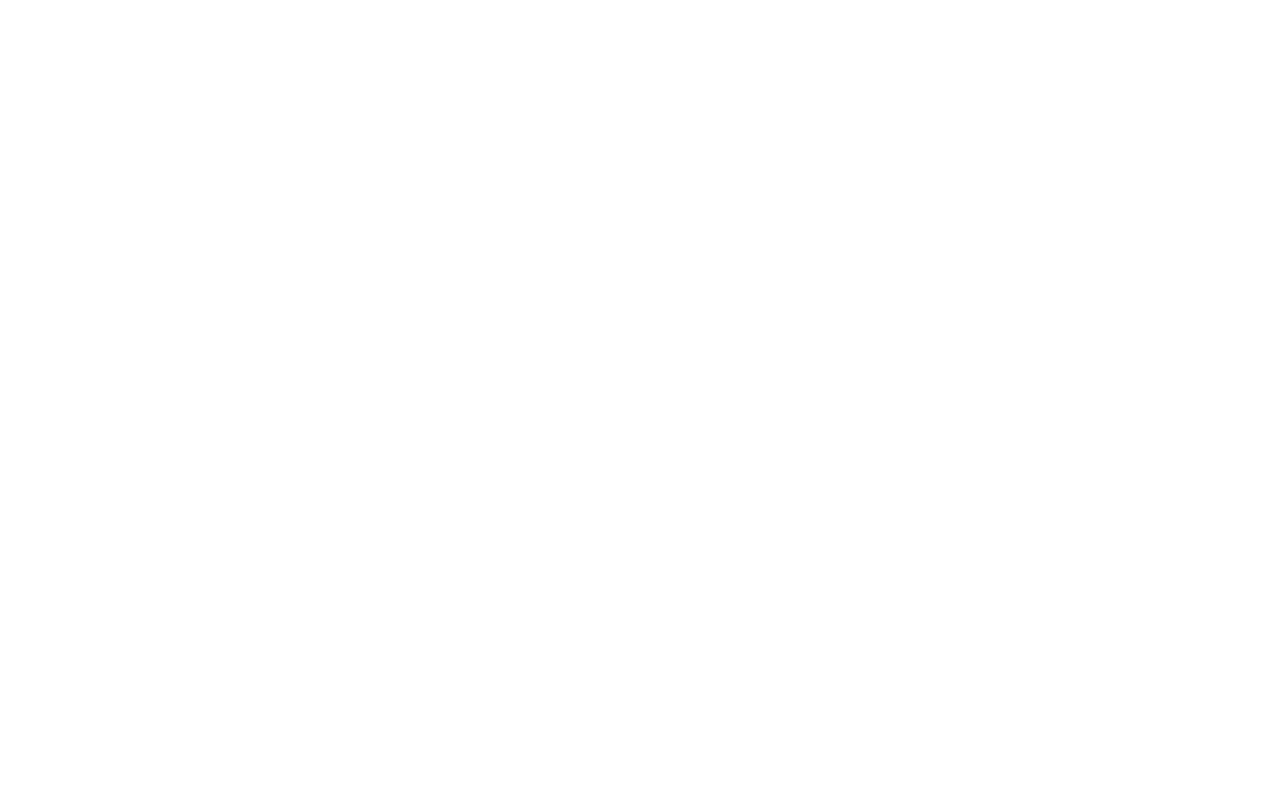
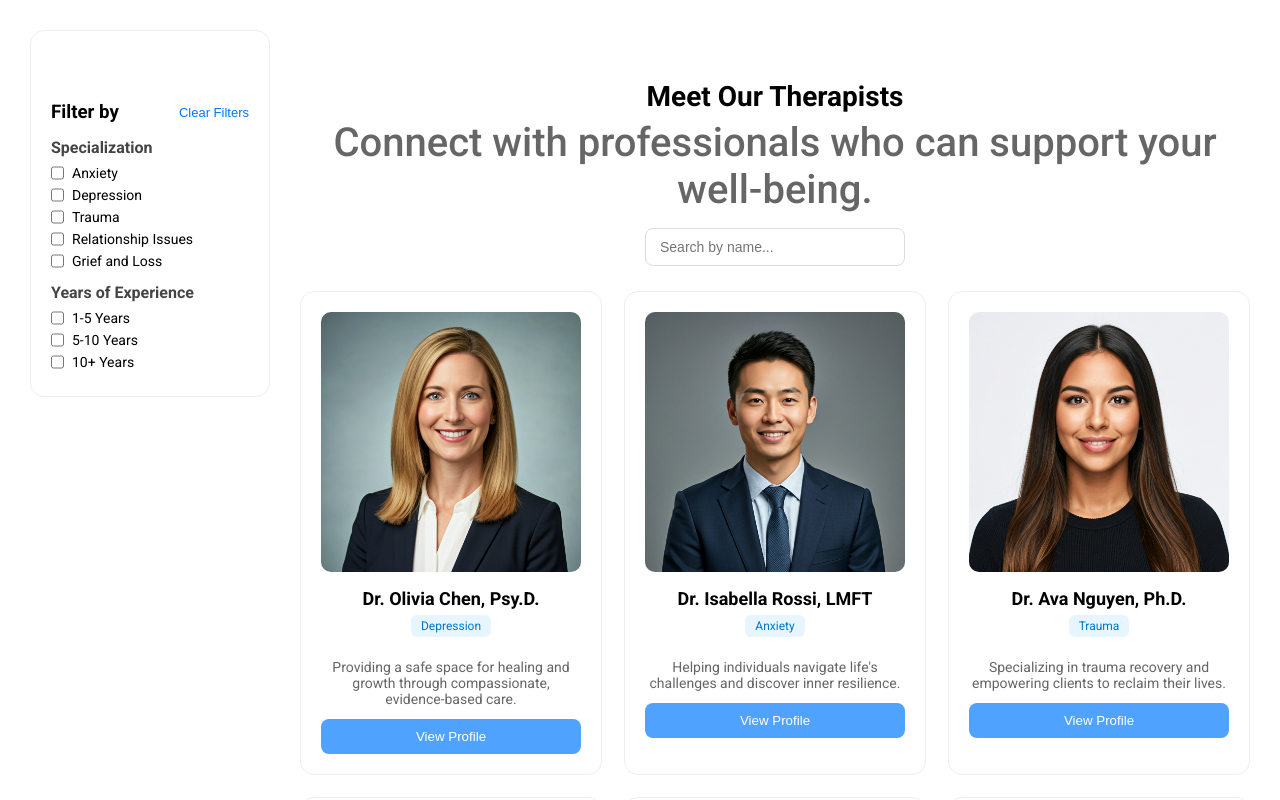
Before and after one commit to shamiljafarov/nexusmind, a React (Vite) app: page /psychologists in a window 1280 px wide. Before the commit this address had no page. Shown: the top 800 px of the page. Built offline with nearby package versions, Linux system fonts and the light colour scheme.

Commit message:
therapist-page

```diff
--- a/src/App.jsx
+++ b/src/App.jsx
@@ -4,6 +4,7 @@ import Login from './Pages/Login/Login'
 import MainPage from './Pages/Main/MainPage'
 import HowWorks from './Components/HowItWorks/HowItWorks'
 import AboutUs from './Pages/AboutUs/AboutUs'
+import TherapistsPage from './Pages/Therapists/TherapistsPage'
 
 function App() {
   return (
@@ -12,6 +13,7 @@ function App() {
         <Route path='/' element={<MainPage />} />
         <Route path='/login' element={<Login />} />
         <Route path='/about' element={<AboutUs/>}/>
+        <Route path='/psychologists' element={<TherapistsPage/>}/>
       </Routes>
     </>)
 }
--- /dev/null
+++ b/src/Components/Filters/Filters.jsx
@@ -0,0 +1,61 @@
+import React from "react";
+import "./Filters.scss";
+
+export default function Filters({ filters, setFilters }) {
+  const toggle = (key, value) => {
+    const arr = filters[key];
+    const updated = arr.includes(value)
+      ? arr.filter((v) => v !== value)
+      : [...arr, value];
+
+    setFilters({ ...filters, [key]: updated });
+  };
+
+  const clearAll = () =>
+    setFilters({ specialization: [], years: [], search: "" });
+
+  return (
+    <div className="filters">
+      <div className="header">
+        <h3>Filter by</h3>
+        <button onClick={clearAll} className="clear">
+          Clear Filters
+        </button>
+      </div>
+
+      <div className="section">
+        <h4>Specialization</h4>
+        {[
+          "Anxiety",
+          "Depression",
+          "Trauma",
+          "Relationship Issues",
+          "Grief and Loss",
+        ].map((s) => (
+          <label key={s}>
+            <input
+              type="checkbox"
+              checked={filters.specialization.includes(s)}
+              onChange={() => toggle("specialization", s)}
+            />
+            {s}
+          </label>
+        ))}
+      </div>
+
+      <div className="section">
+        <h4>Years of Experience</h4>
+        {["1-5", "5-10", "10+"].map((y) => (
+          <label key={y}>
+            <input
+              type="checkbox"
+              checked={filters.years.includes(y)}
+              onChange={() => toggle("years", y)}
+            />
+            {y} Years
+          </label>
+        ))}
+      </div>
+    </div>
+  );
+}
--- /dev/null
+++ b/src/Components/Filters/Filters.scss
@@ -0,0 +1,35 @@
+.filters {
+  width: 240px;
+  background: #fff;
+  padding: 20px;
+  border-radius: 14px;
+  border: 1px solid #eee;
+  height: fit-content;
+
+  .header {
+    display: flex;
+    justify-content: space-between;
+    margin-bottom: 15px;
+
+    .clear {
+      border: none;
+      background: none;
+      color: #0077ff;
+      cursor: pointer;
+      font-size: 13px;
+    }
+  }
+
+  h4 {
+    margin: 14px 0 8px;
+    color: #444;
+  }
+
+  label {
+    display: flex;
+    gap: 8px;
+    font-size: 14px;
+    margin-bottom: 6px;
+    cursor: pointer;
+  }
+}
--- a/src/Components/Header/Header.jsx
+++ b/src/Components/Header/Header.jsx
@@ -28,9 +28,9 @@ function Header() {
           {/* Navigation */}
           <nav className={menuOpen ? "active" : ""}>
             <ul>
-              <li><a href="#home">Ana səhifə</a></li>
+              <li><Link to='/'>Ana səhifə</Link></li>
               <li><Link to='/about'>Haqqımızda</Link></li>
-              <li><a href="#psychologists">Psixoloqlar</a></li>
+              <li><Link to='/psychologists'>Psixoloqlar</Link></li>
               <li><a href="#services">Xidmətlər</a></li>
               <li><a href="#faq">Əlaqə</a></li>
               <li><a href="#login">Daxil ol</a></li>
--- /dev/null
+++ b/src/Components/TherapistCard/TherapistCard.jsx
@@ -0,0 +1,17 @@
+import React from "react";
+import "./TherapistCard.scss";
+
+export default function TherapistCard({ therapist }) {
+  return (
+    <div className="therapist-card">
+      <img src={therapist.image} alt={therapist.name} />
+      <h3>{therapist.name}</h3>
+
+      <span className="tag">{therapist.specialization}</span>
+
+      <p className="desc">{therapist.description}</p>
+
+      <button className="btn">View Profile</button>
+    </div>
+  );
+}
--- /dev/null
+++ b/src/Components/TherapistCard/TherapistCard.scss
@@ -0,0 +1,49 @@
+.therapist-card {
+  background: white;
+  border-radius: 14px;
+  padding: 20px;
+  text-align: center;
+  border: 1px solid #eee;
+
+  img {
+    width: 100%;
+    border-radius: 10px;
+    margin-bottom: 12px;
+  }
+
+  h3 {
+    font-size: 18px;
+    margin-bottom: 6px;
+  }
+
+  .tag {
+    background: #e6f5ff;
+    color: #0077c8;
+    padding: 4px 10px;
+    border-radius: 6px;
+    font-size: 12px;
+    margin-bottom: 10px;
+    display: inline-block;
+  }
+
+  .desc {
+    font-size: 14px;
+    color: #666;
+    margin: 12px 0;
+  }
+
+  .btn {
+    width: 100%;
+    background: #4fa3ff;
+    color: white;
+    border: none;
+    padding: 10px 0;
+    border-radius: 8px;
+    cursor: pointer;
+    transition: 0.2s;
+
+    &:hover {
+      background: #2d8ae8;
+    }
+  }
+}
--- /dev/null
+++ b/src/Pages/Therapists/TherapistsPage.jsx
@@ -0,0 +1,117 @@
+import React, { useState } from "react";
+import "./TherapistsPage.scss";
+import TherapistCard from "../../Components/TherapistCard/TherapistCard";
+import Filters from "../../Components/Filters/Filters";
+import therapist1 from '../../assets/images/pschologist-1.png'
+import therapist2 from '../../assets/images/pschologist-2.png'
+import therapist3 from '../../assets/images/pschologist-3.png'
+import therapist4 from '../../assets/images/pschologist-4.png'
+
+
+const therapistsData = [
+  {
+    name: "Dr. Olivia Chen, Psy.D.",
+    specialization: "Depression",
+    years: "5-10",
+    description:
+      "Providing a safe space for healing and growth through compassionate, evidence-based care.",
+    image: therapist1,
+  },
+  {
+    name: "Dr. Isabella Rossi, LMFT",
+    specialization: "Anxiety",
+    years: "10+",
+    description:
+      "Helping individuals navigate life's challenges and discover inner resilience.",
+    image: therapist2,
+  },
+  {
+    name: "Dr. Ava Nguyen, Ph.D.",
+    specialization: "Trauma",
+    years: "5-10",
+    description:
+      "Specializing in trauma recovery and empowering clients to reclaim their lives.",
+    image: therapist3,
+  },
+  {
+    name: "Dr. Marcus Cole, LCSW",
+    specialization: "Depression",
+    years: "1-5",
+    description:
+      "A collaborative approach to therapy, focusing on your strengths and goals.",
+    image: therapist4,
+  },
+  {
+    name: "Dr. Leo Kim, Psy.D.",
+    specialization: "Relationship Issues",
+    years: "5-10",
+    description:
+      "Fostering healthier connections and communication skills for individuals and couples.",
+    image: therapist1,
+  },
+  {
+    name: "Dr. Samuel Jones, Ph.D.",
+    specialization: "Anxiety",
+    years: "10+",
+    description:
+      "Guiding you towards a calmer mind and a more fulfilling, present life.",
+    image: therapist2,
+  },
+];
+
+export default function TherapistsPage() {
+  const [filters, setFilters] = useState({
+    specialization: [],
+    years: [],
+    search: "",
+  });
+
+  const filteredList = therapistsData.filter((t) => {
+    const specMatch =
+      filters.specialization.length === 0 ||
+      filters.specialization.includes(t.specialization);
+
+    const yearsMatch =
+      filters.years.length === 0 || filters.years.includes(t.years);
+
+    const searchMatch =
+      t.name.toLowerCase().includes(filters.search.toLowerCase());
+
+    return specMatch && yearsMatch && searchMatch;
+  });
+
+  return (
+    <div className="therapists-page">
+      <Filters filters={filters} setFilters={setFilters} />
+
+      <div className="content">
+        <div className="header">
+          <h1>Meet Our Therapists</h1>
+          <p>Connect with professionals who can support your well-being.</p>
+
+          <input
+            className="search"
+            placeholder="Search by name..."
+            onChange={(e) =>
+              setFilters({ ...filters, search: e.target.value })
+            }
+          />
+        </div>
+
+        <div className="grid">
+          {filteredList.map((t) => (
+            <TherapistCard key={t.name} therapist={t} />
+          ))}
+        </div>
+
+        <div className="pagination">
+          <span className="active">1</span>
+          <span>2</span>
+          <span>3</span>
+          <span>...</span>
+          <span>8</span>
+        </div>
+      </div>
+    </div>
+  );
+}
--- /dev/null
+++ b/src/Pages/Therapists/TherapistsPage.scss
@@ -0,0 +1,55 @@
+.therapists-page {
+  display: flex;
+  padding: 30px;
+  gap: 30px;
+
+  .content {
+    flex: 1;
+
+    .header {
+      margin-bottom: 25px;
+
+      h1 {
+        font-size: 28px;
+        margin-bottom: 6px;
+      }
+
+      p {
+        color: #666;
+      }
+
+      .search {
+        margin-top: 15px;
+        width: 260px;
+        padding: 10px 14px;
+        border-radius: 8px;
+        border: 1px solid #dcdcdc;
+        font-size: 14px;
+      }
+    }
+
+    .grid {
+      display: grid;
+      grid-template-columns: repeat(3, 1fr);
+      gap: 22px;
+    }
+
+    .pagination {
+      margin-top: 30px;
+      display: flex;
+      gap: 10px;
+
+      span {
+        padding: 6px 10px;
+        border-radius: 8px;
+        background: #f2f2f2;
+        cursor: pointer;
+
+        &.active {
+          background: #4fa3ff;
+          color: white;
+        }
+      }
+    }
+  }
+}
```
